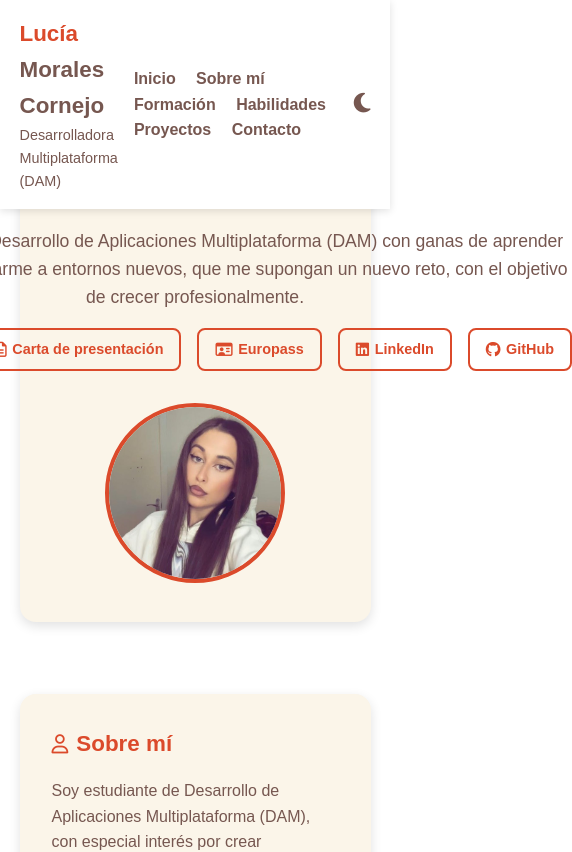
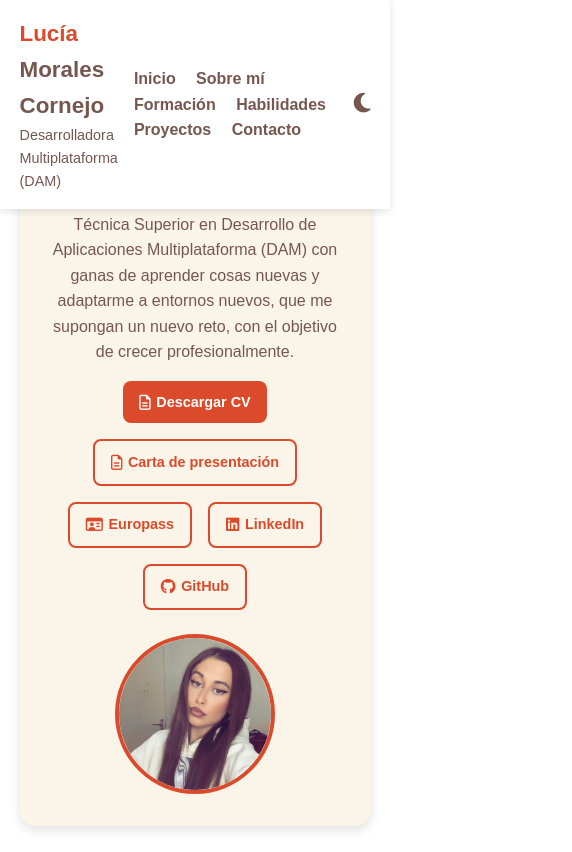
Before and after one commit to luciamoralescornejo/Portfolio, a plain HTML site: page index.html in a window 390 px wide. Shown: the top 852 px of the page, 572 px wide, since content can reach past the window. Drawn offline with Linux system fonts and the light colour scheme; a web font is replaced by a local one.

Commit message:
Update style.css

```diff
--- a/style.css
+++ b/style.css
@@ -386,24 +386,56 @@ a:active {
 /* ---------------------------
    Adaptación a orientación vertical
 ---------------------------- */
-@media (orientation: portrait) {
+@media (orientation: portrait) and (max-width: 768px) {
 
-  /* Mantener tu diseño actual */
+  /* La tarjeta principal del hero debe apilarse sí o sí  */
   .hero-card {
-    flex-direction: column;
+    flex-direction: column !important;
+    align-items: center;
     text-align: center;
+    gap: 1.5rem;
   }
 
-  .avatar {
-    width: 180px;
-    height: 180px;
+  /* El texto debe ocupar el 100% del ancho disponible */
+  .hero-card > * {
+    width: 100%;
   }
 
+  .title {
+    font-size: 1.7rem;
+    word-break: break-word;
+  }
+
+  .subtitle {
+    font-size: 1rem;
+  }
+
+  /* Botones: permitir que se ajusten y que nunca se salgan */
   .cta-row {
+    flex-wrap: wrap;
     justify-content: center;
+    width: 100%;
+  }
+
+  .btn {
+    width: auto;
+    max-width: 100%;
+    text-align: center;
+    padding: 0.6rem 1rem;
+    font-size: 0.9rem;
+  }
+
+  /* Avatar más pequeño en vertical para que no empuje el texto */
+  .avatar {
+    width: 160px;
+    height: 160px;
+  }
+
+  /* Para evitar que la tarjeta se expanda demasiado */
+  .card {
+    padding: 1.5rem;
   }
 }
-
 /* ---------------------------
    Adaptación a orientación horizontal (móvil en landscape)
 ---------------------------- */
```
